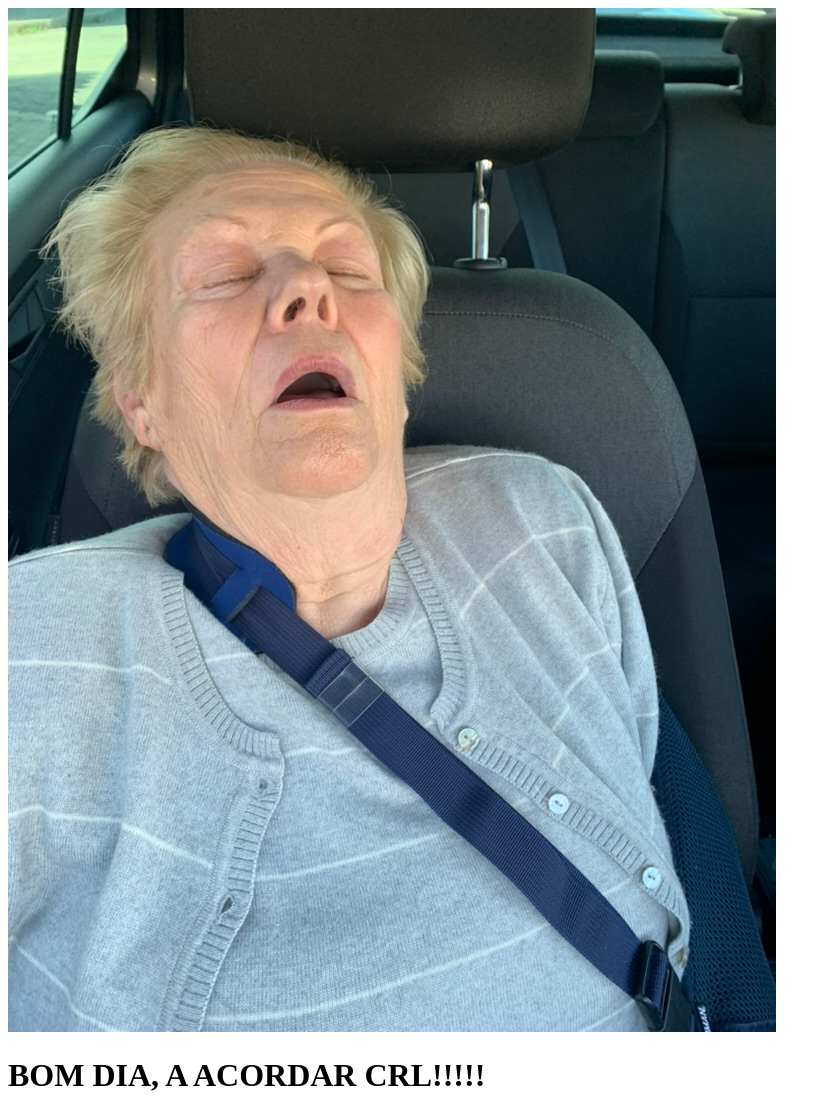
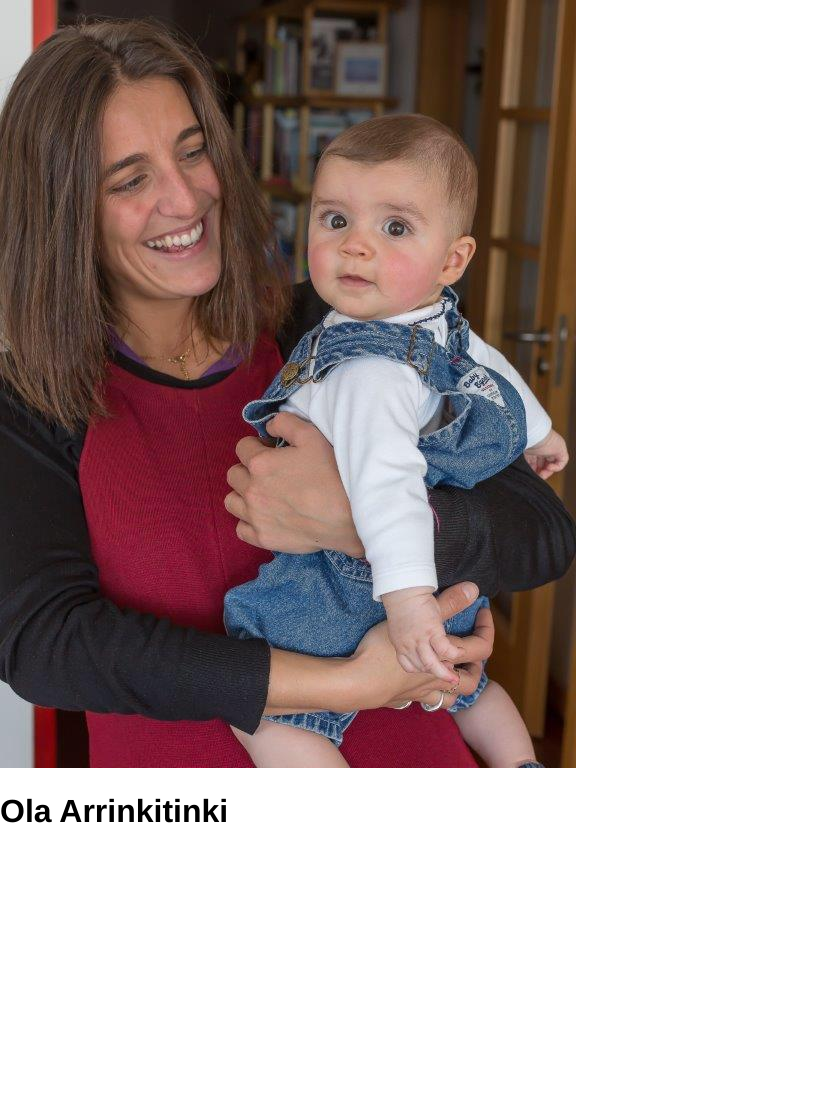
Before and after one commit to afonsorpinheiro/git101, a plain HTML site: page index.html in a window 1280 px wide. Shown: the whole page, without its empty margins (0-839 px from the left). After the commit the page ends 852 px from the top, so only its background shows below. Drawn offline with Linux system fonts and the light colour scheme.

Commit message:
New font

```diff
--- a/index.html
+++ b/index.html
@@ -1,8 +1,9 @@
 <!DOCTYPE html>
 <html>
   <head></head>
+  <link rel="stylesheet" href="style.css">
   <body>
-    <img src="6912C465-89DC-482F-AD70-0F7CB2FF2CB1_1_105_c.jpeg" alt="">
-    <h1>BOM DIA, A ACORDAR CRL!!!!!</h1>
+    <img src="3E7E3E2E-832D-4E72-9C2B-B913001A5F62.jpeg" alt="">
+    <h1>Ola Arrinkitinki</h1>
   </body>
 </html>
--- /dev/null
+++ b/style.css
@@ -0,0 +1,4 @@
+body {
+margin: 0;
+font-family: Helvetica;
+}
```
